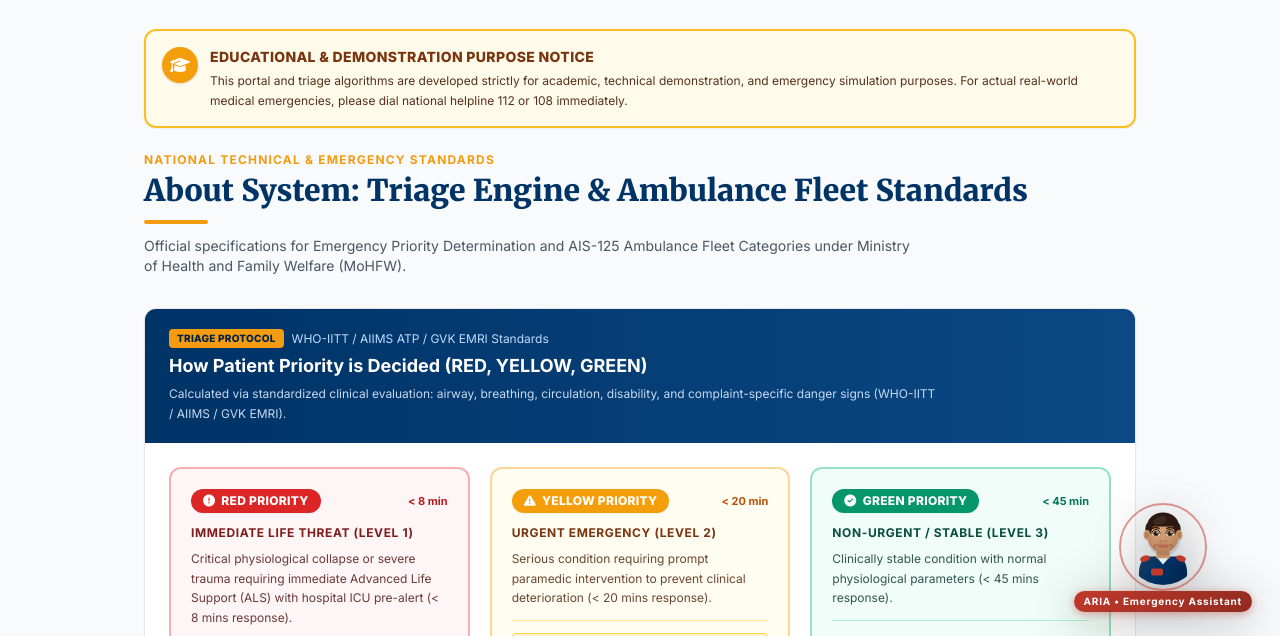
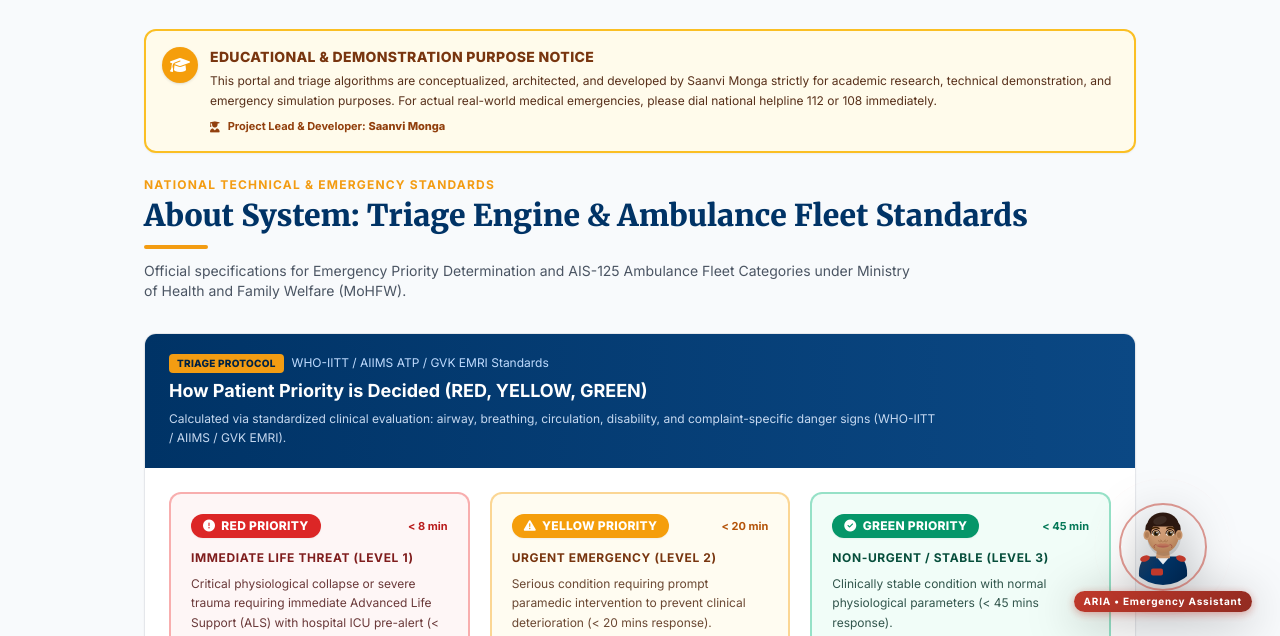
Before and after one commit to mongasaanvi11-lgtm/Priority-Ambulance-Dispatch-system, a plain HTML site: page public/detail.html in a window 1280 px wide. Shown: the part 160-796 px from the top of the page. Drawn offline with nearby package versions, Linux system fonts and the light colour scheme.

Commit message:
docs: credit Saanvi Monga as project lead, architect and developer

```diff
--- a/public/detail.html
+++ b/public/detail.html
@@ -140,8 +140,12 @@
                         Educational &amp; Demonstration Purpose Notice
                     </h3>
                     <p class="text-xs text-amber-950/90 dark:text-amber-100/90 mt-1 leading-relaxed" data-i18n="docs_edu_disclaimer_desc">
-                        This portal and triage algorithms are developed strictly for academic, technical demonstration, and emergency simulation purposes. For actual real-world medical emergencies, please dial national helpline 112 or 108 immediately.
+                        This portal and triage algorithms are conceptualized, architected, and developed by <strong>Saanvi Monga</strong> strictly for academic research, technical demonstration, and emergency simulation purposes. For actual real-world medical emergencies, please dial national helpline 112 or 108 immediately.
                     </p>
+                    <div class="mt-2 text-[11px] font-bold text-amber-800 dark:text-amber-300 flex items-center gap-2">
+                        <i class="fa-solid fa-user-graduate"></i>
+                        <span>Project Lead &amp; Developer: <strong>Saanvi Monga</strong></span>
+                    </div>
                 </div>
             </div>
         </div>
@@ -684,7 +688,7 @@
             </div>
             <div class="mt-6 pt-4 border-t border-gray-800 flex flex-col sm:flex-row justify-between gap-2 text-xs text-gray-500 text-center sm:text-left">
                 <p data-i18n="footer_copyright">© 2026 National Health Authority, Government of India. Emergency: 102 / 108 / 112</p>
-                <p data-i18n="footer_last_updated">AIS-125 &amp; WHO-IITT Edition</p>
+                <p>Designed &amp; Developed by <strong>Saanvi Monga</strong> • AIS-125 &amp; WHO-IITT Edition</p>
             </div>
         </div>
     </footer>
--- a/public/gov-portal.js
+++ b/public/gov-portal.js
@@ -371,7 +371,7 @@ const translations = {
         "docs_heading": "About System: Triage Engine & Ambulance Fleet Standards",
         "docs_sub": "Official specifications for Emergency Priority Determination and AIS-125 Ambulance Fleet Categories under Ministry of Health and Family Welfare (MoHFW).",
         "docs_edu_disclaimer_title": "Educational & Demonstration Purpose Notice",
-        "docs_edu_disclaimer_desc": "This portal and triage algorithms are developed strictly for academic, technical demonstration, and emergency simulation purposes. For actual real-world medical emergencies, please dial national helpline 112 or 108 immediately.",
+        "docs_edu_disclaimer_desc": "This portal and triage algorithms are conceptualized, architected, and developed by Saanvi Monga strictly for academic research, technical demonstration, and emergency simulation purposes. For actual real-world medical emergencies, please dial national helpline 112 or 108 immediately.",
         "docs_triage_title": "How Patient Priority is Decided (RED, YELLOW, GREEN)",
         "docs_triage_sub": "Calculated via standardized clinical evaluation: airway, breathing, circulation, disability, and complaint-specific danger signs (WHO-IITT / AIIMS / GVK EMRI).",
         "docs_prio_red_title": "RED PRIORITY (Immediate Life Threat)",
@@ -841,7 +841,7 @@ const translations = {
         "docs_heading": "प्रणाली परिचय: ट्राइएज इंजन एवं एम्बुलेंस बेड़ा मानक",
         "docs_sub": "स्वास्थ्य एवं परिवार कल्याण मंत्रालय (MoHFW) के तहत आपातकालीन प्राथमिकता निर्धारण एवं AIS-125 एम्बुलेंस वर्गीकरण के आधिकारिक विनिर्देश।",
         "docs_edu_disclaimer_title": "शैक्षणिक एवं प्रदर्शन उद्देश्य सूचना (Educational Notice)",
-        "docs_edu_disclaimer_desc": "यह पोर्टल और ट्राइएज एल्गोरिदम केवल शैक्षणिक, तकनीकी प्रदर्शन और आपातकालीन सिमुलेशन के उद्देश्य से विकसित किया गया है। वास्तविक जीवन की चिकित्सा आपात स्थिति में कृपया तुरंत राष्ट्रीय हेल्पलाइन 112 या 108 डायल करें।",
+        "docs_edu_disclaimer_desc": "यह पोर्टल और ट्राइएज एल्गोरिदम सान्वी मोंगा (Saanvi Monga) द्वारा विशेष रूप से शैक्षणिक अनुसंधान, तकनीकी प्रदर्शन और आपातकालीन सिमुलेशन के उद्देश्य से डिज़ाइन व विकसित किया गया है। वास्तविक आपात स्थिति में कृपया तुरंत 112 या 108 डायल करें।",
         "docs_triage_title": "रोगी की प्राथमिकता कैसे तय होती है (RED, YELLOW, GREEN)",
         "docs_triage_sub": "मानकीकृत नैदानिक मूल्यांकन द्वारा गणना: वायुमार्ग, श्वास, परिसंचरण, चेतना स्तर, एवं विशिष्ट खतरे के संकेत (WHO-IITT / AIIMS / GVK EMRI)।",
         "docs_prio_red_title": "लाल प्राथमिकता (RED) - तत्काल जीवन संकट",
```
Also changed, not shown: 1 other file.
